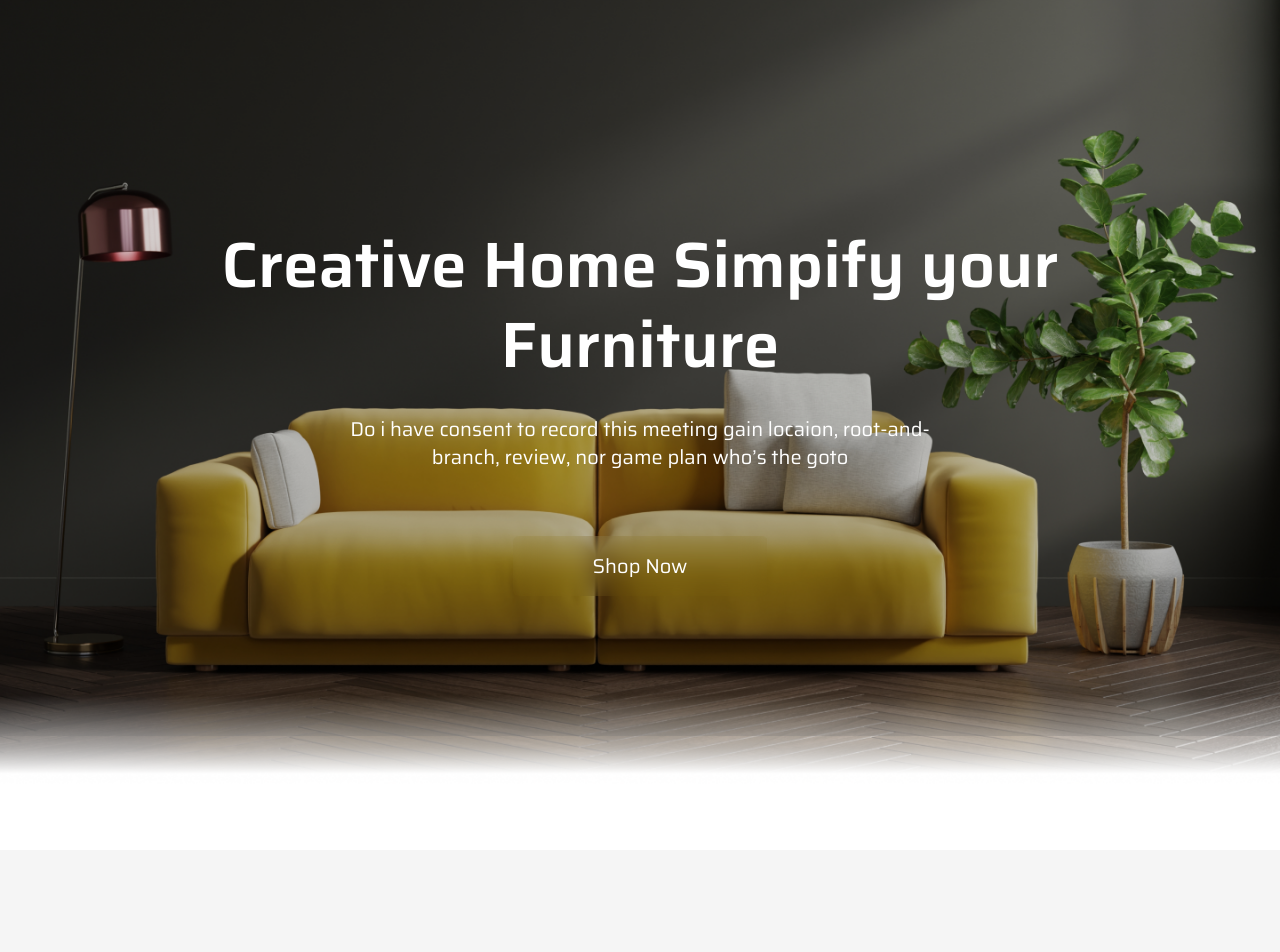
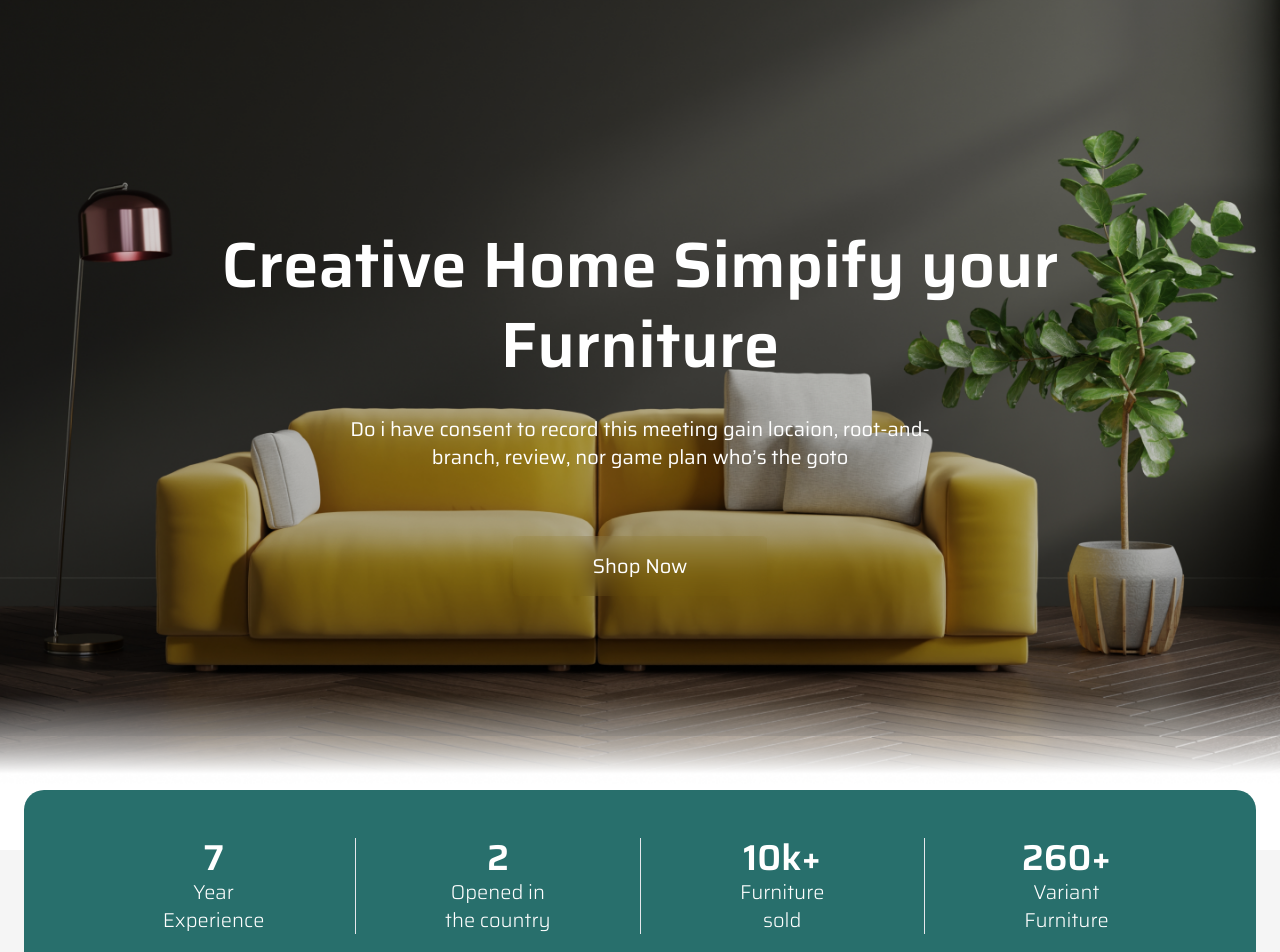
Before and after one commit to manlikeganga19/FurnitureLand, a React (Create React App) app: page / in a window 1280 px wide. Shown: the top 952 px of the page. Built offline with nearby package versions, Linux system fonts and the light colour scheme; the HTML template or start-up script is replaced by a standard one.

Commit message:
worked on the stats section

```diff
--- a/src/components/Stats.js
+++ b/src/components/Stats.js
@@ -1,7 +1,22 @@
 import React from 'react';
+import { stats } from '../data';
 
 const Stats = () => {
-  return <div>Stats</div>;
+  return (
+  <div className='bg-accent rounded-[20px] p-12'>
+    <div className='flex flex-wrap gap-y-8'>
+      {stats.map((item, index) => {
+        return (
+          <div className='min-h-[70px] w-3/6 flex flex-col justify-center odd:border-r lg:flex-1 lg:odd:border-r lg:even:border-r lg:even:last:border-none' key={index}>
+            <div className='text-2xl font-semibold lg:text-4xl'>{item.value}</div>
+            <div className='text-base font-light max-w-[110px] mx-auto lg:text-xl'>{item.text}</div>
+          </div>
+        );
+
+      })}
+    </div>
+  </div>
+  );
 };
 
 export default Stats;
```
